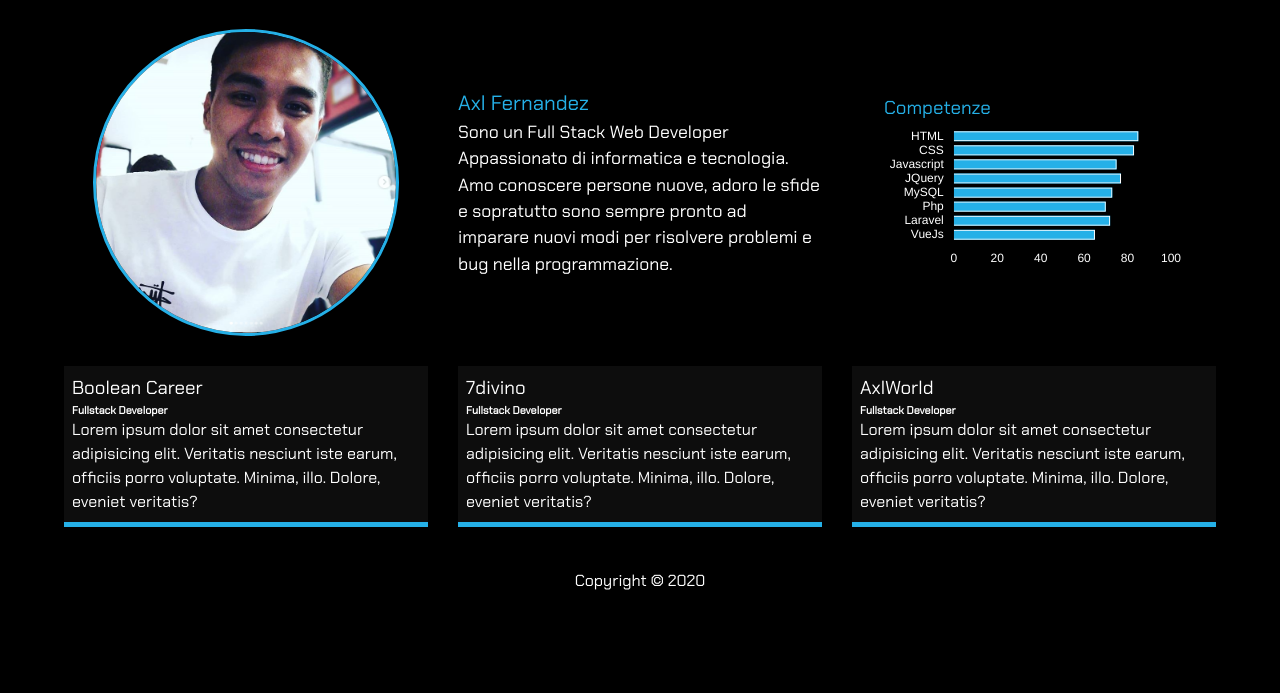
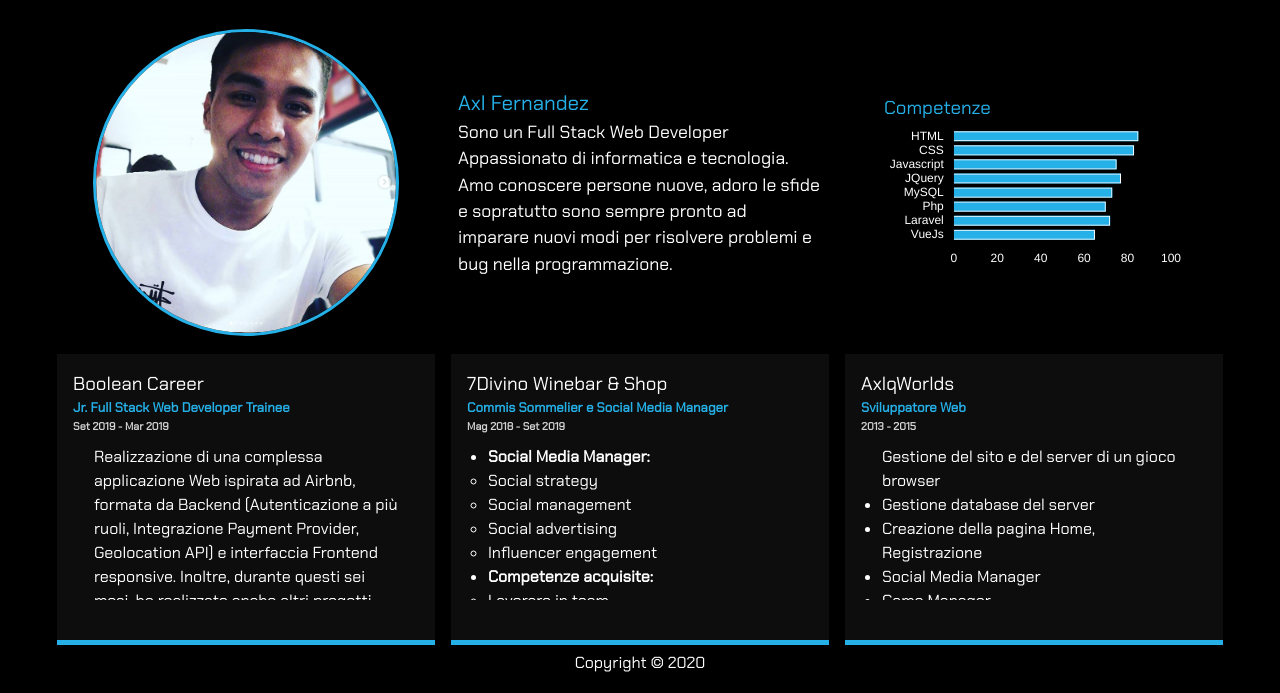
Before and after one commit to vonaxl/axl-portfolio, a website: page dist/about.html in a window 1280 px wide. Shown: the part 189-882 px from the top of the page. Before the commit the page ends 800 px from the top, so only its background shows below. Drawn offline with nearby package versions, Linux system fonts and the light colour scheme.

Commit message:
updated about page

```diff
--- a/scss/_config.scss
+++ b/scss/_config.scss
@@ -3,7 +3,26 @@ $secondary-color: #25b0e7;
 $show-home-image: true;
 $home-image: url("https://cutewallpaper.org/21/1920-x-1080-gif/wg-WallpapersGeneral-Thread-7178018.gif");
 $background-opacity: 0.8;
+// scrollbar
+/* width */
+::-webkit-scrollbar {
+  width: 10px;
+}
 
+/* Track */
+::-webkit-scrollbar-track {
+  background: rgba($primary-color, 0.9);
+}
+
+/* Handle */
+::-webkit-scrollbar-thumb {
+  background: #888;
+}
+
+/* Handle on hover */
+::-webkit-scrollbar-thumb:hover {
+  background: #555;
+}
 // mixins
 @mixin easeOut {
   transition: all 0.5s ease-out;
--- a/scss/main.scss
+++ b/scss/main.scss
@@ -108,8 +108,16 @@ main {
 
   .job {
     background-color: lighten($primary-color, 5);
-    padding: 0.5rem;
+    padding: 1rem;
     border-bottom: $secondary-color 5px solid;
+    // line-height: 1.2rem;
+    width: 95%;
+    height: 95%;
+  }
+  .overflow {
+    max-height: 18vh;
+    overflow-y: auto;
+    padding: 0.7rem 1.3rem;
   }
 }
 // project page
```
Also changed, not shown: dist/about.html, dist/css/main.css.
